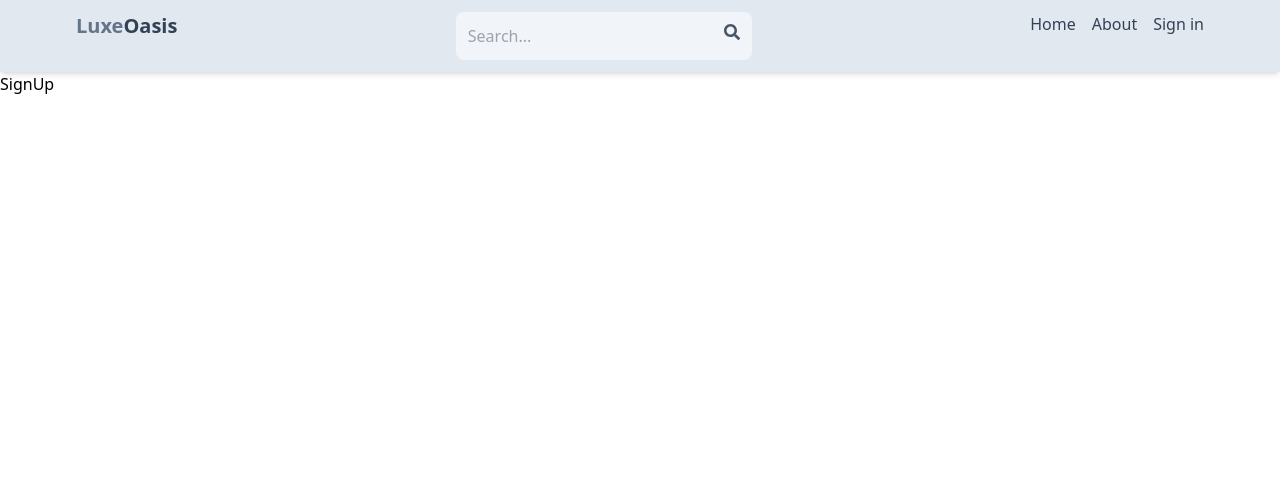
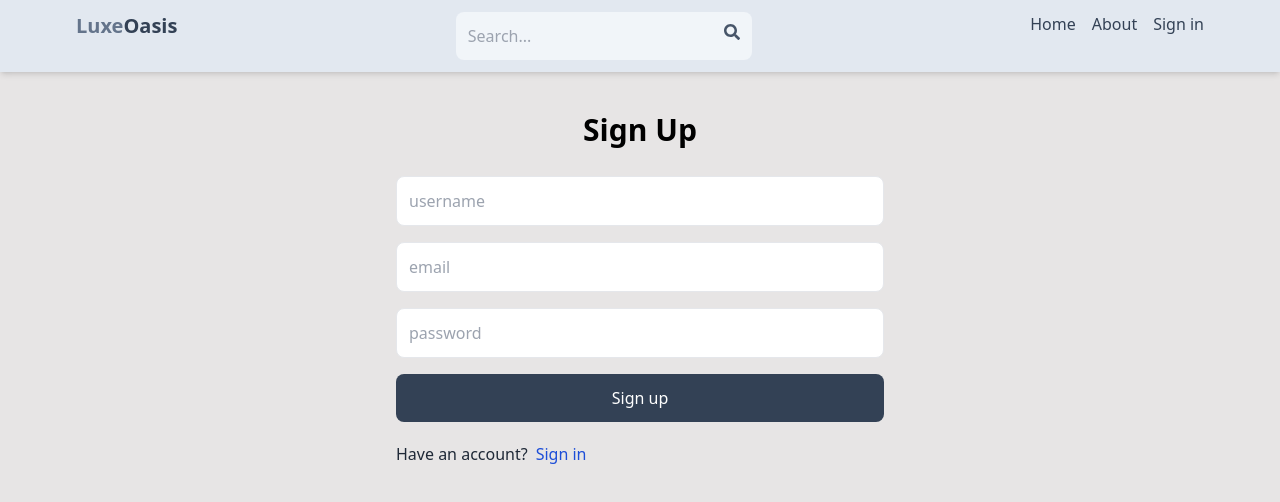
Before and after one commit to Salwa99/LuxeOasis, a React (Vite) app in the folder client/: page /sign-up in a window 1280 px wide. Shown: the top 502 px of the page. Built offline with nearby package versions, Linux system fonts and the light colour scheme.

Commit message:
Create Sign up UI

```diff
--- a/client/src/index.css
+++ b/client/src/index.css
@@ -1,3 +1,7 @@
 @tailwind base;
 @tailwind components;
 @tailwind utilities;
+
+body{
+    background-color: rgb(231, 229, 229);
+}
--- a/client/src/pages/SignUp.jsx
+++ b/client/src/pages/SignUp.jsx
@@ -1,7 +1,24 @@
 import React from 'react'
+import { Link } from 'react-router-dom'
 
 export default function SignUp() {
   return (
-    <div>SignUp</div>
+    <div className='p-3 max-w-lg mx-auto'>
+      <h1 className='text-3xl text-center font-semibold my-7'>
+        Sign Up
+      </h1>
+      <form className='flex flex-col gap-4'>
+        <input type="text" placeholder='username' className='border p-3 rounded-lg' id='username'/>
+        <input  type="email" placeholder='email' className='border p-3 rounded-lg' id='email' />
+        <input  type="password" placeholder='password' className='border p-3 rounded-lg' id='password' />
+        <button className='bg-slate-700 text-white p-3 rounded-lg upercase hover:opacity-90 disabled:opacity-80'>Sign up</button>
+      </form>
+      <div className='flex gap-2 mt-5'>
+        <p className='text-gray-800'>Have an account?</p>
+        <Link to={'/sign-in'}>
+          <span className='text-blue-700'>Sign in</span>
+        </Link>
+      </div>
+    </div>
   )
 }
```
